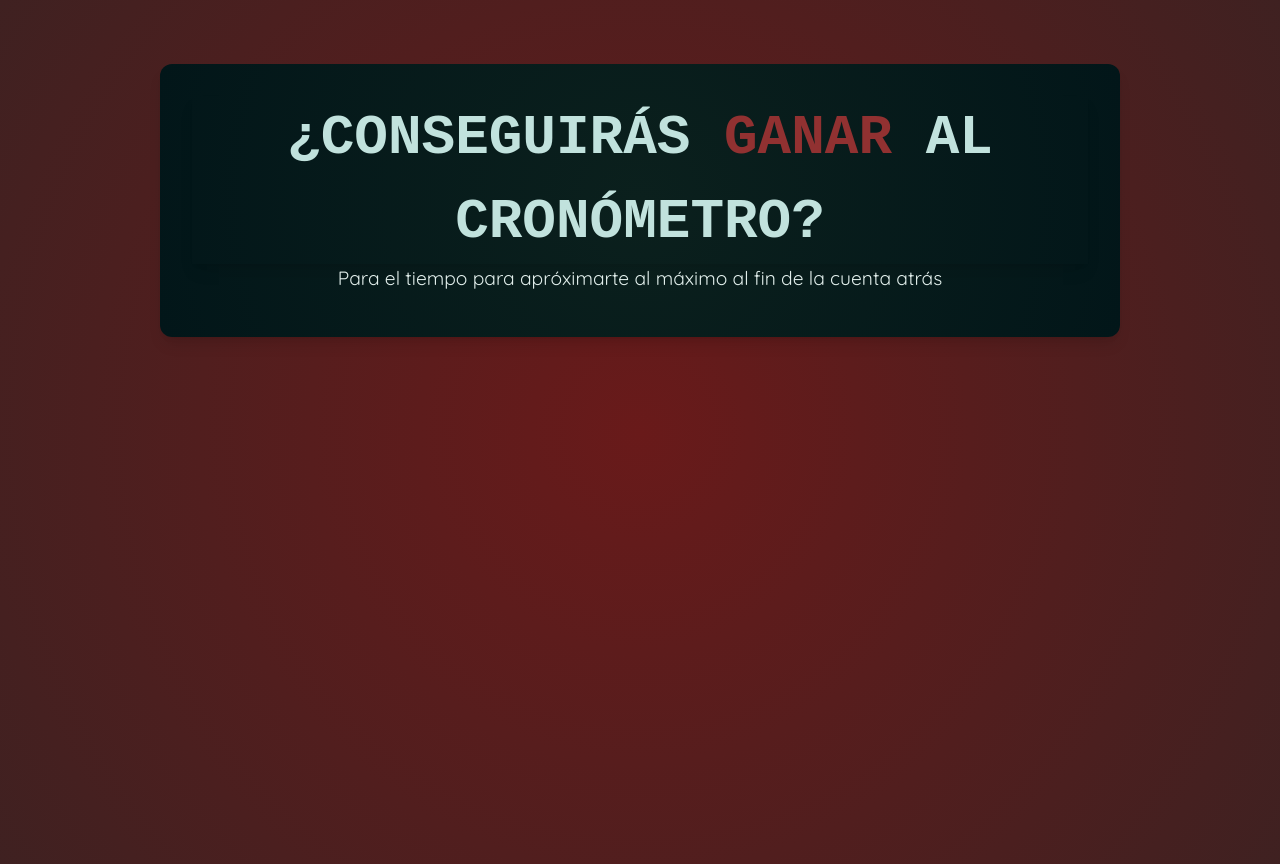
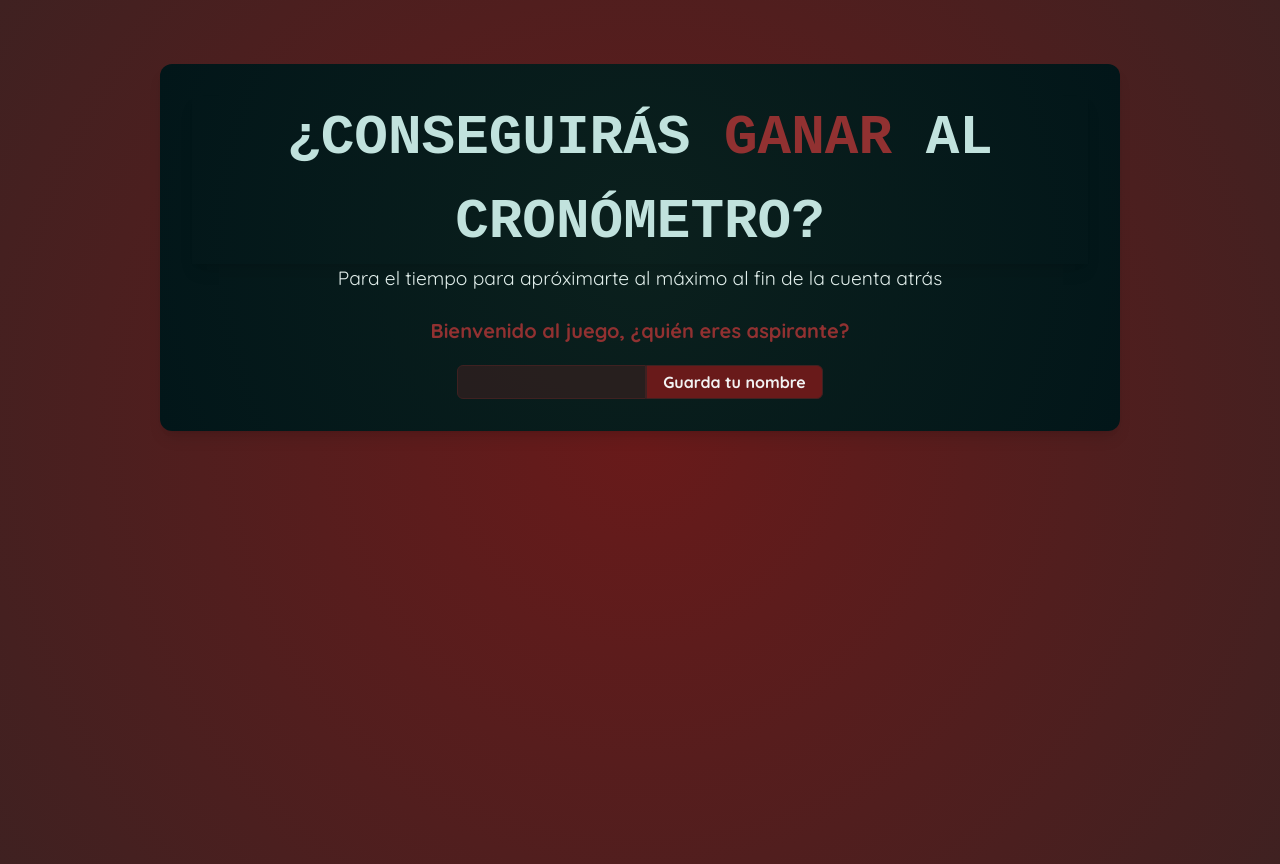
Before and after one commit to Jonathan-Agreda/CountDownVideoGame, a React (Vite) app: page / in a window 1280 px wide. Built offline with nearby package versions, Linux system fonts and the light colour scheme; a web font is replaced by a local one.

Commit message:
almacenando toda la informacion en states

```diff
--- a/src/App.jsx
+++ b/src/App.jsx
@@ -1,7 +1,8 @@
 import React from 'react'
+import { Player } from './Components/Player'
 
 export const App = () => {
   return (
-    <div></div>
+    <Player />
   )
 }
--- /dev/null
+++ b/src/Components/Player.jsx
@@ -0,0 +1,35 @@
+import { useState } from "react"
+
+export const Player = () => {
+    const [playerName, setPlayerName] = useState("")
+    const [buttonClicked, setButtonClicked] = useState(false)
+
+    const handleChangePlayerName = (e) => {
+        setButtonClicked(false)
+        setPlayerName(e.target.value)
+    }
+
+    const handleButtonClick = () => {
+        setButtonClicked(true)
+        console.log(playerName)
+    }
+
+    return (
+        <section className="text-center mt-6" >
+            <h2 className="text-[#913131] mb-5 font-bold text-xl" >
+                Bienvenido al juego, {buttonClicked ? playerName : "¿quién eres aspirante?"}</h2>
+            <p className="flex justify-center items-center" >
+                <input type="text" className="rounded-s-md border-[1.5px] border-solid border-[#3F2121]
+                bg-[#3f21218f] p-1 pl-3 text-[#d1f0ec] focus:outline-none"
+                    onChange={(e) => {
+                        handleChangePlayerName(e)
+                    }} />
+                <button className="rounded-e-md font-bold cursor-pointer border-[1.5px] border-solid
+                border-[#3F2121] bg-[#691A1A] px-4 py-[0.25rem] text-[#f2f2f2] hover:bg-[#3c8379]
+                hover:border-[#3c8379] "
+                    onClick={handleButtonClick}
+                >Guarda tu nombre</button>
+            </p>
+        </section >
+    )
+}
```
